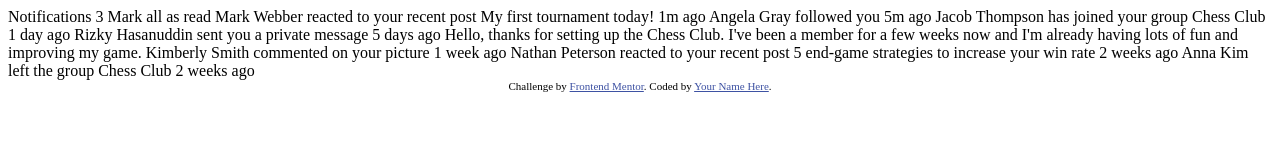
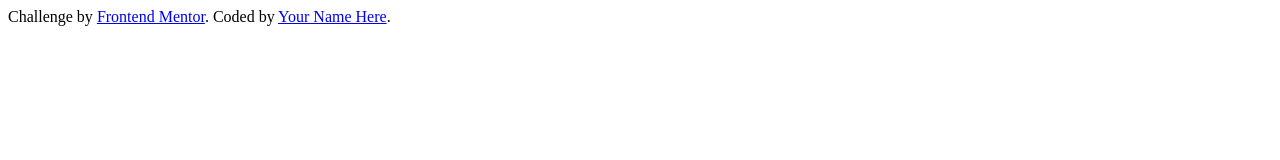
Before and after one commit to Fedechini/notifications-page-main, a plain HTML site: page index.html in a window 1280 px wide. Drawn offline with Linux system fonts and the light colour scheme.

Commit message:
first commit

```diff
--- a/index.html
+++ b/index.html
@@ -3,39 +3,15 @@
   <head>
     <meta charset="UTF-8" />
     <meta name="viewport" content="width=device-width, initial-scale=1.0" />
-    <!-- displays site properly based on user's device -->
-
     <link
       rel="icon"
       type="image/png"
       sizes="32x32"
       href="./images/favicon-32x32.png"
     />
-
-    <title>Frontend Mentor | Notifications page</title>
-
-    <!-- Feel free to remove these styles or customise in your own stylesheet 👍 -->
-    <style>
-      .attribution {
-        font-size: 11px;
-        text-align: center;
-      }
-      .attribution a {
-        color: hsl(228, 45%, 44%);
-      }
-    </style>
+    <title>Notifications page</title>
   </head>
   <body>
-    Notifications 3 Mark all as read Mark Webber reacted to your recent post My
-    first tournament today! 1m ago Angela Gray followed you 5m ago Jacob
-    Thompson has joined your group Chess Club 1 day ago Rizky Hasanuddin sent
-    you a private message 5 days ago Hello, thanks for setting up the Chess
-    Club. I've been a member for a few weeks now and I'm already having lots of
-    fun and improving my game. Kimberly Smith commented on your picture 1 week
-    ago Nathan Peterson reacted to your recent post 5 end-game strategies to
-    increase your win rate 2 weeks ago Anna Kim left the group Chess Club 2
-    weeks ago
-
     <div class="attribution">
       Challenge by
       <a href="https://www.frontendmentor.io?ref=challenge" target="_blank"
```
